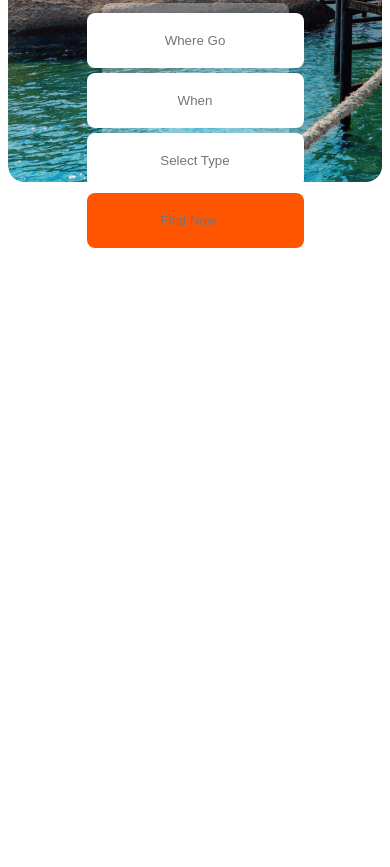
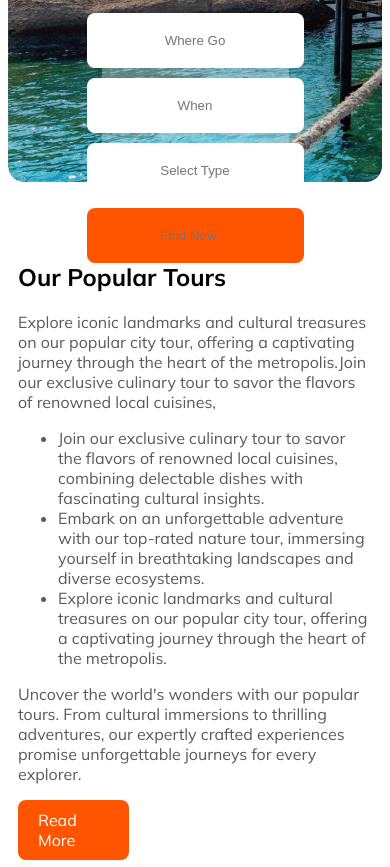
Before and after one commit to SopnilSwapon/assignment-two, a plain HTML site: page index.html in a window 390 px wide. Shown: the part 418-1285 px from the top of the page. Before the commit the page ends 844 px from the top, so only its background shows below. Drawn offline with Linux system fonts and the light colour scheme.

Commit message:
added popular tour section

```diff
--- a/index.html
+++ b/index.html
@@ -9,6 +9,7 @@
     <script src="https://kit.fontawesome.com/4665e4cb5e.js" crossorigin="anonymous"></script>
 </head>
 <body>
+    <!-- start header section -->
     <header class="header">
         <nav>
             <div class="tour-quality">
@@ -30,7 +31,7 @@
             <h1 class="banner-title">
                 Explore Your Exclusive Journey
             </h1>
-            <p class="description">
+            <p class="banner-description">
                 Embark on a personalized adventure. Explore your exclusive journey with unique destinations, curated experiences, and luxury accommodations. Discover the extraordinary as you create lasting memories.
             </p>
             <div class="place-select">
@@ -41,5 +42,31 @@
             </div>
           </section>
     </header>
+    <!-- end banner section -->
+    <main>
+        <!-- Popular Tours section start -->
+        <section class="popular-tour-section">
+            <div class="popular-content">
+                <h1 class="popular-tour-title">
+                    Our Popular Tours
+                </h1>
+                <p class="description">
+                    Explore iconic landmarks and cultural treasures on our popular city tour, offering a captivating journey through the heart of the metropolis.Join our exclusive culinary tour to savor the flavors of renowned local cuisines,
+                </p>
+                <ul class="description">
+                    <li>Join our exclusive culinary tour to savor the flavors of renowned local cuisines, combining delectable dishes with fascinating cultural insights.</li>
+                    <li>Embark on an unforgettable adventure with our top-rated nature tour, immersing yourself in breathtaking landscapes and diverse ecosystems.</li>
+                    <li>Explore iconic landmarks and cultural treasures on our popular city tour, offering a captivating journey through the heart of the metropolis.</li>
+                </ul>
+                <p class="description">
+                    Uncover the world's wonders with our popular tours. From cultural immersions to thrilling adventures, our expertly crafted experiences promise unforgettable journeys for every explorer.
+                </p>
+                <div class="btn-primary">Read More</div>
+            </div>
+            <div class="popular-tour-img">
+                <img src="./Images/Rectangle 4.png" alt="">
+            </div>
+        </section>
+    </main>
 </body>
 </html>
--- a/styles/index.css
+++ b/styles/index.css
@@ -9,10 +9,17 @@ body {
 }
 
 .description {
-    color: #FFF;
-    text-align: center;
+    color: rgba(19, 19, 24, 0.70);
     font-size: 16px;
 
+}
+
+.btn-primary {
+    border-radius: 8px;
+    background: #FF5400;
+    padding: 10px 20px;
+    width: 20%;
+    color: #FFF;
 }
 
 
@@ -27,7 +34,8 @@ nav {
     align-items: center;
     justify-content: space-between;
 }
-.menubar{
+
+.menubar {
     display: none;
 }
 
@@ -52,7 +60,7 @@ nav li {
 
 }
 
-li a{
+li a {
     text-decoration: none;
     color: #424247;
     text-align: center;
@@ -69,6 +77,12 @@ li a{
     border-radius: 16px;
     background: linear-gradient(180deg, rgba(19, 19, 24, 0.80) 0%, rgba(19, 19, 24, 0.00) 100%), url("../Images/Group\ 13\ \(1\)\ \(1\).png") no-repeat;
     height: 500px;
+}
+
+.banner-description {
+    color: #FFF;
+    text-align: center;
+    font-size: 16px;
 }
 
 .banner-title {
@@ -107,3 +121,17 @@ li a{
     background-color: #FF5400;
     color: #FFF;
 }
+
+/* Popular sections tours styles */
+
+main {
+    max-width: 1050px;
+    margin: 50px auto;
+}
+
+.popular-tour-section {
+    display: flex;
+    gap: 10px;
+    height: 550px;
+    padding: 10px;
+}
--- a/styles/responsive.css
+++ b/styles/responsive.css
@@ -2,7 +2,7 @@
 /* small devices */
 
 @media screen and (max-width: 576px) {
-    nav, nav ul, .place-select{
+    nav, nav ul, .place-select, .popular-tour-section {
         flex-direction: column;
     }
 
@@ -15,7 +15,7 @@
         margin-left: 40px;
     }
     .banner-title{
-        padding: 0px;
+        padding: 5px;
         margin: 0px;
         font-weight: 400px;
         font-size: 50px;
@@ -23,10 +23,12 @@
     .place-select{
         padding: 0px;
         margin: 0px auto;
-        gap: 5px;
-        padding: 10px 0px;
+        gap: 10px;
         width: 50%;
 
     }
+    .popular-tour-section img{
+        width: 100%;
+    }
 
 }
```
